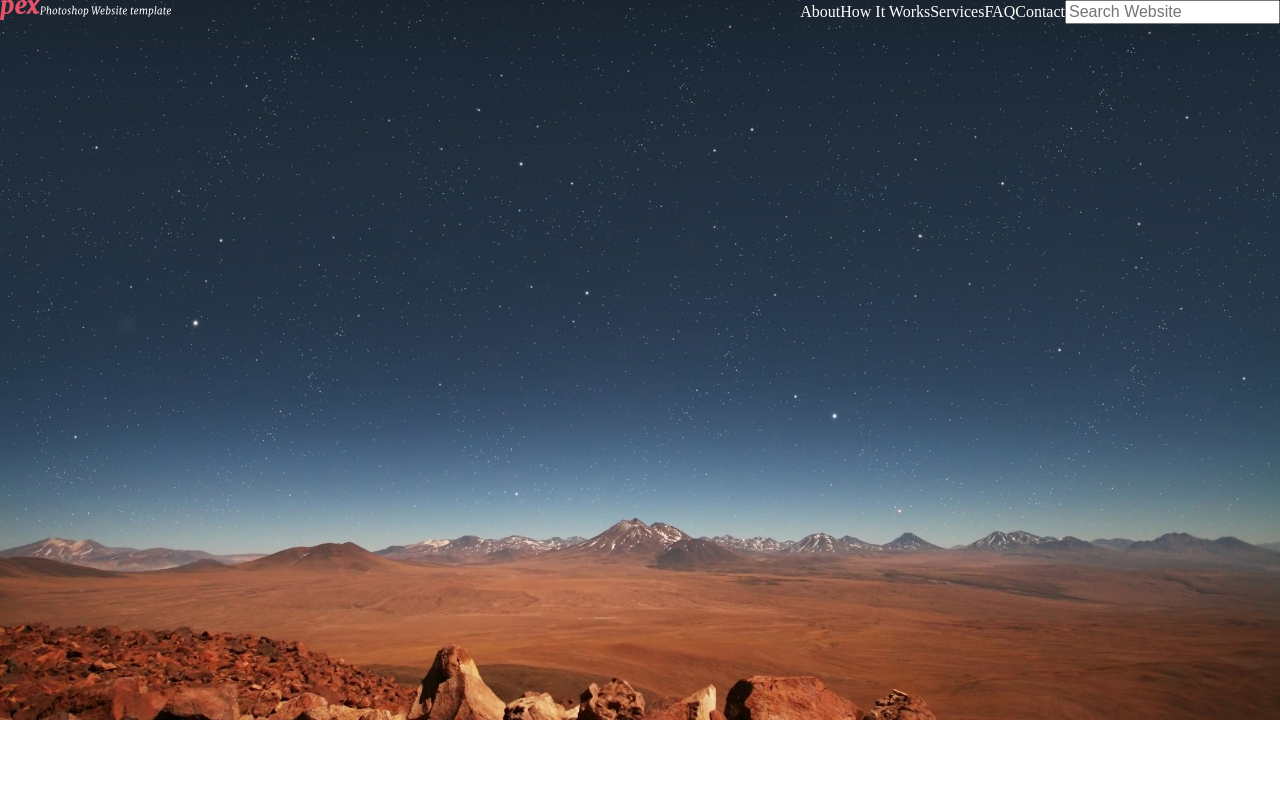
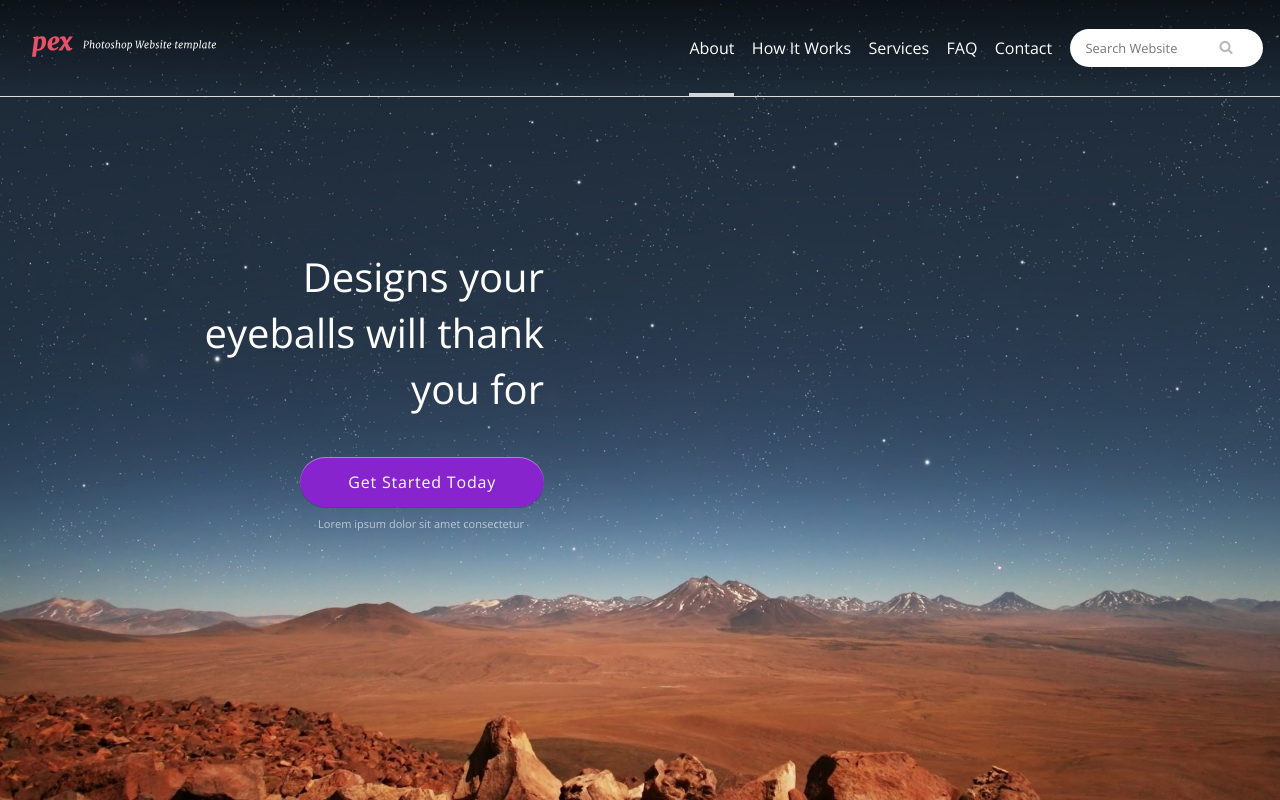
Before and after one commit to LikeSatie/Landing-page-practice-1-1-, a plain HTML site: page index.html in a window 1280 px wide. Drawn offline with nearby package versions, Linux system fonts and the light colour scheme.

Commit message:
About section is done

```diff
--- a/index.html
+++ b/index.html
@@ -11,20 +11,44 @@
 </head>
 
 <body>
+  <div class="greet-container">
     <header class="header-container">
       <div class="header-item header-logo">
         <div class="header-logo-item-img"><img src="/img/header/logo.svg" alt="company-logo-image"></div>
         <div class="header-logo-item-text"><img src="/img/header/logo text.svg" alt="company-logo-text"></div>
       </div>
       <nav class="header-item nav-bar">
-      <div class="header-item">About</div>
-      <div class="header-item">How It Works</div>
-      <div class="header-item">Services</div>
-      <div class="header-item">FAQ</div>
-      <div class="header-item">Contact</div>
-      <div class="header-item"><input type="search" placeholder="Search Website"></div>
+        <div class="nav-bar-item active"><a href="#">About</a></div>
+        <div class="nav-bar-item"><a href="#">How It Works</a></div>
+        <div class="nav-bar-item"><a href="#">Services</a></div>
+        <div class="nav-bar-item"><a href="#">FAQ</a></div>
+        <div class="nav-bar-item"><a href="#">Contact</a></div>
+        <div class="nav-bar-item"><input type="search" placeholder="Search Website"></div>
       </nav>
     </header>
+    <article class="article-container">
+      <section class="article-item">
+        <h3 class="article-item-header">Designs your eyeballs will thank you for</h3>
+      </section>
+      <section class="article-item">
+        <input type="submit" value="Get Started Today" class="article-item-input">
+      </section>
+      <section class="article-item">
+        <p class="article-item-paragraph">Lorem ipsum dolor sit amet
+          consectetur</p>
+      </section>
+    </article>
+  </div>
+  <main class="main-container">
+    <section class="main-item"></section>
+    <section class="main-item"></section>
+    <section class="main-item"></section>
+    <section class="main-item"></section>
+    <section class="main-item"></section>
+    <section class="main-item"></section>
+    <section class="main-item"></section>
+  </main>
+  <footer class="footer-container"></footer>
 </body>
 
 </html>
--- a/styles/main.css
+++ b/styles/main.css
@@ -1,29 +1,156 @@
+@import url("https://fonts.googleapis.com/css?family=Open+Sans:300,400,700");
+
+/*
+font-family: 'Open Sans', sans-serif;
+*/
+
 :root {
+  /*colors*/
   --main-text-color: #fff;
   --secondary-text-color: #3a4d60;
   --features-section-bg-color: #2e3b4e;
+  /*fonts*/
+  --main-text-font: "Open Sans", sans-serif;
 }
 
 body {
+  max-width: 1440px;
+}
+
+.greet-container {
+  height: 100vh;
   background: url(../img/background.jpg);
   background-repeat: no-repeat;
   background-size: cover;
+  color: var(--main-text-color);
+  font-family: var(--main-text-font);
 }
 
 header.header-container {
   display: flex;
   justify-content: space-between;
+  border-bottom: 0.1px solid rgba(220, 220, 220, 1);
+  background: rgba(255, 255, 255, 0.1);
+  background: -webkit-linear-gradient(
+    bottom,
+    rgba(0, 0, 0, 0.000000001),
+    rgba(0, 0, 0, 0.5)
+  );
+  background: -moz-linear-gradient(
+    bottom,
+    rgba(0, 0, 0, 0.000000001),
+    rgba(0, 0, 0, 0.5)
+  );
+  background: linear-gradient(
+    to top,
+    rgba(0, 0, 0, 0.000000001),
+    rgba(0, 0, 0, 0.5)
+  );
+}
+
+.header-item {
+  width: 50%;
 }
 
 .header-item.header-logo {
   display: flex;
-  justify-content: space-around;
+  justify-content: flex-start;
   align-items: center;
+  padding: 0 2rem;
+}
+
+.header-logo-item-img {
+  padding: 2rem 0;
+}
+
+.header-logo-item-img img {
+  width: 41px;
+  height: 21px;
+}
+
+.header-logo-item-text img {
+  width: 133px;
+  height: 11px;
+  margin-left: 0.6rem;
+  padding-bottom: 0.2rem;
+}
+
+.header-logo-item-text {
+  padding: 2rem 0;
 }
 
 nav.nav-bar {
   display: flex;
   justify-content: space-evenly;
   align-items: center;
+}
+
+.nav-bar-item {
+  display: flex;
+  flex-direction: row;
+  justify-content: space-evenly;
+  align-items: center;
+}
+
+.nav-bar-item a {
+  text-decoration: none;
   color: var(--main-text-color);
 }
+
+.nav-bar-item.active a {
+  margin-top: 2.45rem;
+  padding-bottom: 2.2rem;
+  border-bottom: 3px solid rgba(255, 255, 255, 0.8);
+}
+
+.nav-bar-item input {
+  padding: 0.75rem 1rem;
+  font-size: 0.8rem;
+  font-family: var(--main-text-font);
+  border-radius: 25px;
+  border: none;
+  background-image: url("../img/header/icons/search-solid.png");
+  background-repeat: no-repeat;
+  background-position: 149px 12px;
+}
+
+.nav-bar-item input[placeholder="Search Website"] {
+  color: rgba(255, 255, 255, 0.1);
+}
+
+.article-container {
+  width: 30%;
+  margin: 10vh 0 40vh 0;
+  padding: 2rem 0 2rem 10rem;
+  display: flex;
+  flex-direction: column;
+  justify-content: center;
+  align-items: flex-end;
+}
+
+.article-item-header {
+  text-align: right;
+  font-size: 2.5rem;
+  font-weight: 300;
+  line-height: 3.5rem;
+}
+
+.article-item-input {
+  padding: 1rem 3rem;
+  color: var(--main-text-color);
+  font-family: var(--main-text-font);
+  font-weight: 400;
+  letter-spacing: 0.8px;
+  background-color: #8824cd;
+  border: none;
+  border-radius: 25px;
+  box-shadow: 0px 1px 0px 0px rgba(0, 0, 0, 0.2),
+    inset 0px 1px 0px 0px rgba(255, 255, 255, 0.4);
+}
+
+.article-item-paragraph {
+  padding-right: 1.25rem;
+  font-size: 0.69rem;
+  font-weight: 300;
+  color: rgba(255, 255, 255, 0.6);
+}
```
Also changed, not shown: img/header/icons/search-solid.png (added). Lines whose indentation alone changed are shown as unchanged.
